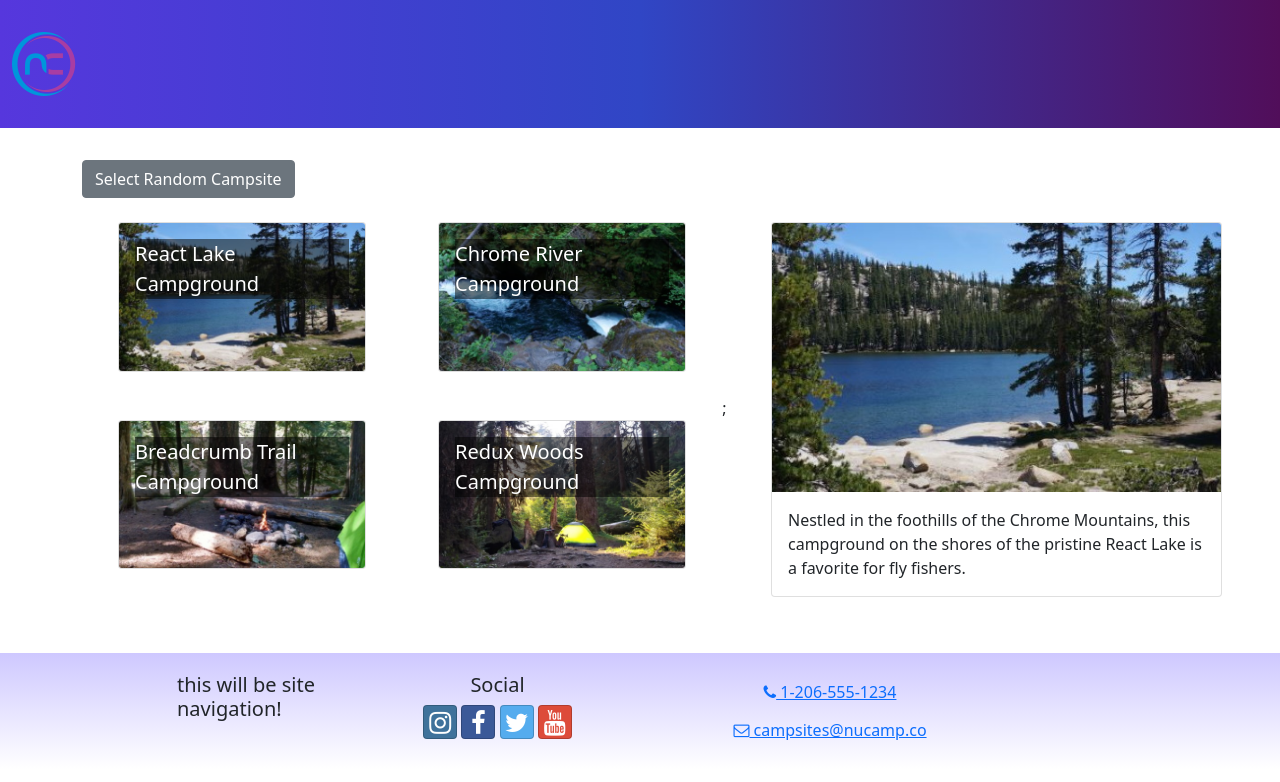
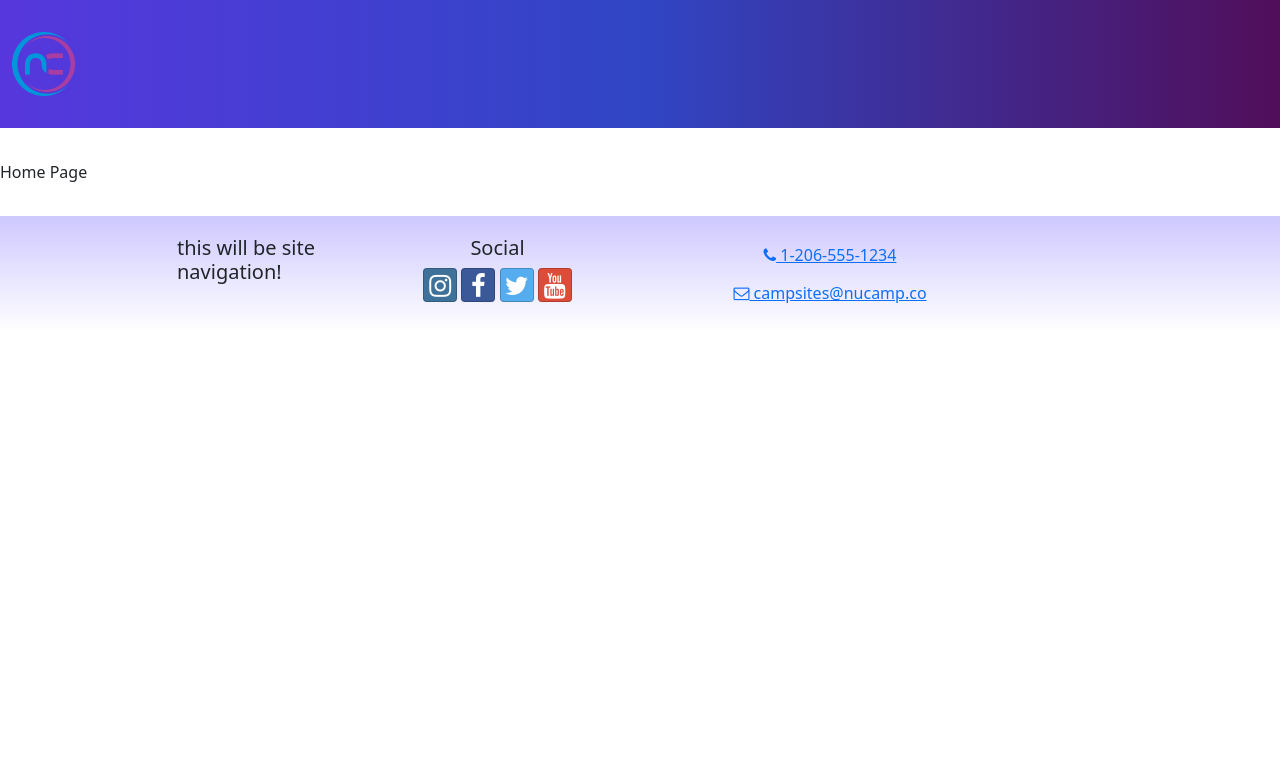
Before and after one commit to fgarciadp/Nucamp-Project-01, a React (Create React App) app: page / in a window 1280 px wide. Shown: the top 782 px of the page. Built offline with nearby package versions, Linux system fonts and the light colour scheme.

Commit message:
Included Routes into the project

```diff
--- a/src/App.js
+++ b/src/App.js
@@ -1,13 +1,20 @@
 import './App.css';
 import Header from './components/Header';
 import Footer from './components/Footer';
+import ContactPage from './pages/ContactPage';
+import HomePage from './pages/HomePage';
 import CampsitesDirectoryPage from './pages/CampsitesDirectoryPage';
+import { Route, Routes } from 'react-router-dom';
 
 function App() {
   return (
     <div className="App">
       <Header />
-      <CampsitesDirectoryPage />
+      <Routes>
+        <Route path='/' element={<HomePage />} />
+        <Route path='contact' element={<ContactPage />} />
+        <Route path='directory' element={<CampsitesDirectoryPage />} />
+      </Routes>
       <Footer />
     </div>
   );
--- a/src/features/campsites/CampsitesList.js
+++ b/src/features/campsites/CampsitesList.js
@@ -2,16 +2,20 @@
 import CampsiteCard from "./CampsiteCard";
 import { selectAllCampsites } from './campsitesSlice';
 
-const CampsitesList = () => {
+const CampsitesList = ({ setCampsiteId }) => {
     const campsites = selectAllCampsites();
+
+
     return (
         <Row className='ms-auto'>
             {campsites.map((campsite) => {
                 return (
-                <Col
-                md='5'
-                className='m-4'
-                key={campsite.id}>
+                    <Col
+                    md='5'
+                    className='m-4'
+                    key={campsite.id}
+                    onClick={() => setCampsiteId(campsite.id)}
+                >
                 <CampsiteCard campsite={campsite} />
                 </Col>
             );
--- a/src/features/campsites/campsitesSlice.js
+++ b/src/features/campsites/campsitesSlice.js
@@ -5,6 +5,11 @@
     return CAMPSITES;
 };
 
-export const selectRandomCampsite = () => {
-    return CAMPSITES[Math.floor(CAMPSITES.length * Math.random())];
+
+export const selectCampsiteById = (id) => {
+    return CAMPSITES.find((campsite) => campsite.id === id)
 }
+
+// export const selectRandomCampsite = () => {
+//     return CAMPSITES[Math.floor(CAMPSITES.length * Math.random())];
+// }
--- a/src/index.js
+++ b/src/index.js
@@ -1,5 +1,6 @@
 import React from 'react';
 import { createRoot } from 'react-dom/client';
+import { BrowserRouter } from 'react-router-dom';
 import { Provider } from 'react-redux';
 import { store } from './app/store';
 import App from './App';
@@ -16,7 +17,9 @@
 root.render(
   <React.StrictMode>
     <Provider store={store}>
-      <App />
+      <BrowserRouter>
+        <App />
+      </BrowserRouter>
     </Provider>
   </React.StrictMode>
 );
--- a/src/pages/CampsitesDirectoryPage.js
+++ b/src/pages/CampsitesDirectoryPage.js
@@ -1,23 +1,28 @@
-import { Container, Row, Col, Button } from 'reactstrap';
+import { Container, Row, Col, } from 'reactstrap';
 import { useState } from 'react';
 import CampsiteDetail from '../features/campsites/CampsiteDetail';
 import CampsitesList from '../features/campsites/CampsitesList';
-import { selectRandomCampsite } from '../features/campsites/campsitesSlice';
+import { selectCampsiteById } from '../features/campsites/campsitesSlice';
 
 
 const CampsitesDirectoryPage = () => {
-    const [selectedCampsite, toggleCampsite] = useState(selectRandomCampsite());
+    const [campsiteId, setCampsiteId] = useState(0);
+    const selectedCampsite = selectCampsiteById(campsiteId);
+
+
 
 
 
   return (
     <Container>
+        {/*   button made to randomly select a campsite
+
         <Button onClick={() => toggleCampsite(selectRandomCampsite())}>
             Select Random Campsite
-        </Button>
+        </Button> */}
         <Row>
             <Col sm='5' md='7'>
-                <CampsitesList />
+                <CampsitesList setCampsiteId={setCampsiteId} />
             </Col>
 
             <Col sm='7' md='5'>
--- /dev/null
+++ b/src/pages/ContactPage.js
@@ -0,0 +1,9 @@
+const ContactPage = () => {
+    return (
+        <div>
+            Contact Page
+        </div>
+    )
+}
+
+export default ContactPage;
--- /dev/null
+++ b/src/pages/HomePage.js
@@ -0,0 +1,9 @@
+const HomePage = () => {
+    return (
+        <div>
+            Home Page
+        </div>
+    )
+}
+
+export default HomePage;
```
